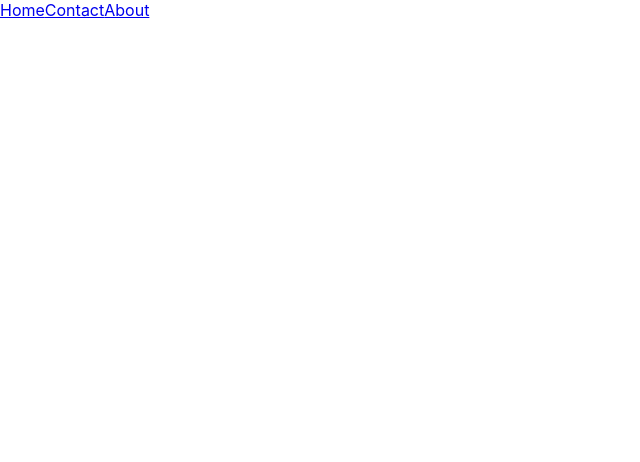
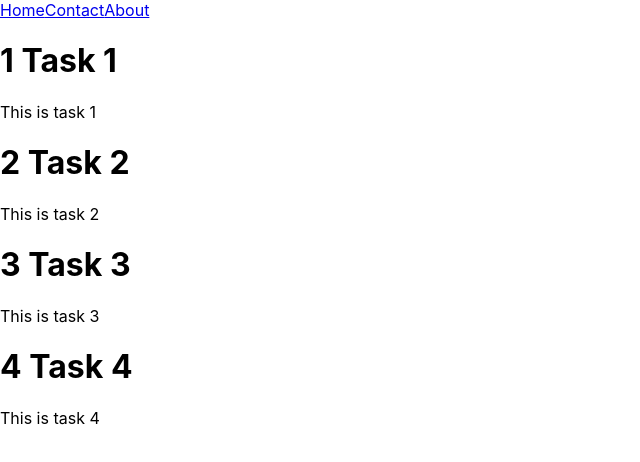
Before and after one commit to mohit847/week02, a React (Create React App) app in the folder newapp/: page /tasks in a window 1280 px wide. Before the commit this address had no page. Shown: the top 462 px of the page, without its empty margins (0-640 px from the left). Built offline with nearby package versions, Linux system fonts and the light colour scheme.

Commit message:
Intro to hooks video 16

```diff
--- a/newapp/src/App.js
+++ b/newapp/src/App.js
@@ -1,6 +1,8 @@
 import React from "react";
 import { BrowserRouter, Routes, Route } from "react-router-dom";
 import Header from "./components/Header";
+import TaskScreen from "./components/TaskScreen";
+import CounterComponent from "./components/CounterComponent";
 
 function App() {
   return (
@@ -11,7 +13,10 @@ function App() {
           <Route path={"/"} element={<h1>This is on Home Page</h1>} />
           <Route path={"/contact"} element={<h1>This is on Contact Page</h1>} />
           <Route path={"/about"} element={<h1>This is on About Page</h1>} />
+          <Route path={"/tasks"} element={<TaskScreen />} />
+          <Route path={"/counter"} element={<CounterComponent />} />
         </Routes>
+
       </BrowserRouter>
     </div>
   );
--- a/newapp/src/apis/testApi.js
+++ b/newapp/src/apis/testApi.js
@@ -5,3 +5,33 @@ export const testAPI = (a, b) => {
     }, 15000);
   });
 };
+
+export let tasks = [
+  {
+    taskNumber: 1,
+    taskName: "Task 1",
+    taskDescription: "This is task 1",
+  },
+  {
+    taskNumber: 2,
+    taskName: "Task 2",
+    taskDescription: "This is task 2",
+  },
+  {
+    taskNumber: 3,
+    taskName: "Task 3",
+    taskDescription: "This is task 3",
+  },
+  {
+    taskNumber: 4,
+    taskName: "Task 4",
+    taskDescription: "This is task 4",
+  },
+];
+
+export const getAllTasks = () =>
+  new Promise((resolve, reject) => {
+    setTimeout(() => {
+      resolve(tasks);
+    }, 3000);
+  });
--- /dev/null
+++ b/newapp/src/components/CounterComponent.js
@@ -0,0 +1,26 @@
+import React, { useReducer } from "react";
+
+const countReducer = (state, action) => {
+  switch (action.type) {
+    case "increment":
+      return { count: state.count + 1 };
+    case "decrement":
+      return { count: state.count - 1 };
+    default:
+      return state;
+  }
+};
+
+const TestComponent = () => {
+  const [state, dispatch] = useReducer(countReducer, { count: 0 });
+
+  return (
+    <div>
+      <h1>The count is {state.count}</h1>
+      <button onClick={() => dispatch({ type: "increment" })}>Increment</button>
+      <button onClick={() => dispatch({ type: "decrement" })}>Decrement</button>
+    </div>
+  );
+};
+
+export default TestComponent;
--- /dev/null
+++ b/newapp/src/components/TaskScreen.js
@@ -0,0 +1,29 @@
+import { computeHeadingLevel } from "@testing-library/react";
+import React, { useEffect, useState } from "react";
+import { getAllTasks } from "../apis/testApi";
+
+const TaskScreen = () => {
+  const [allTasks, setAllTasks] = useState([]);
+  const [count, setCount] = useState(0);
+
+  useEffect(() => {
+    console.log("TaskScreen Mounted");
+    getAllTasks().then((foundTasks) => setAllTasks(foundTasks))
+  }, [count]);
+
+  // useEffect(() => {
+  //   console.log("TaskScreen Updated");
+  //   setCount(5);
+  // }, []);
+
+  return allTasks.map((task, index) => (
+    <div key={index} onClick={(e) => setCount(count + 1)}>
+      <h1>
+        {task.taskNumber} {task.taskName}
+      </h1>
+      <p>{task.taskDescription}</p>
+    </div>
+  ));
+};
+
+export default TaskScreen;
```
